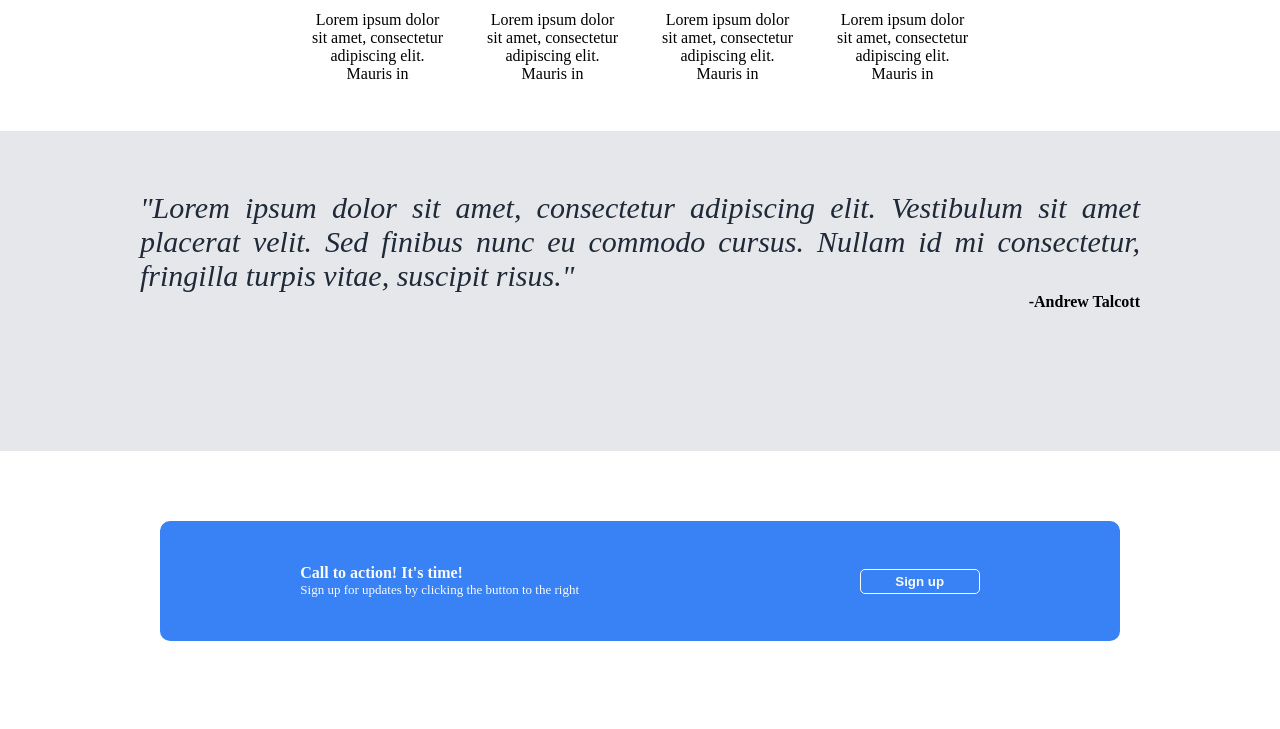
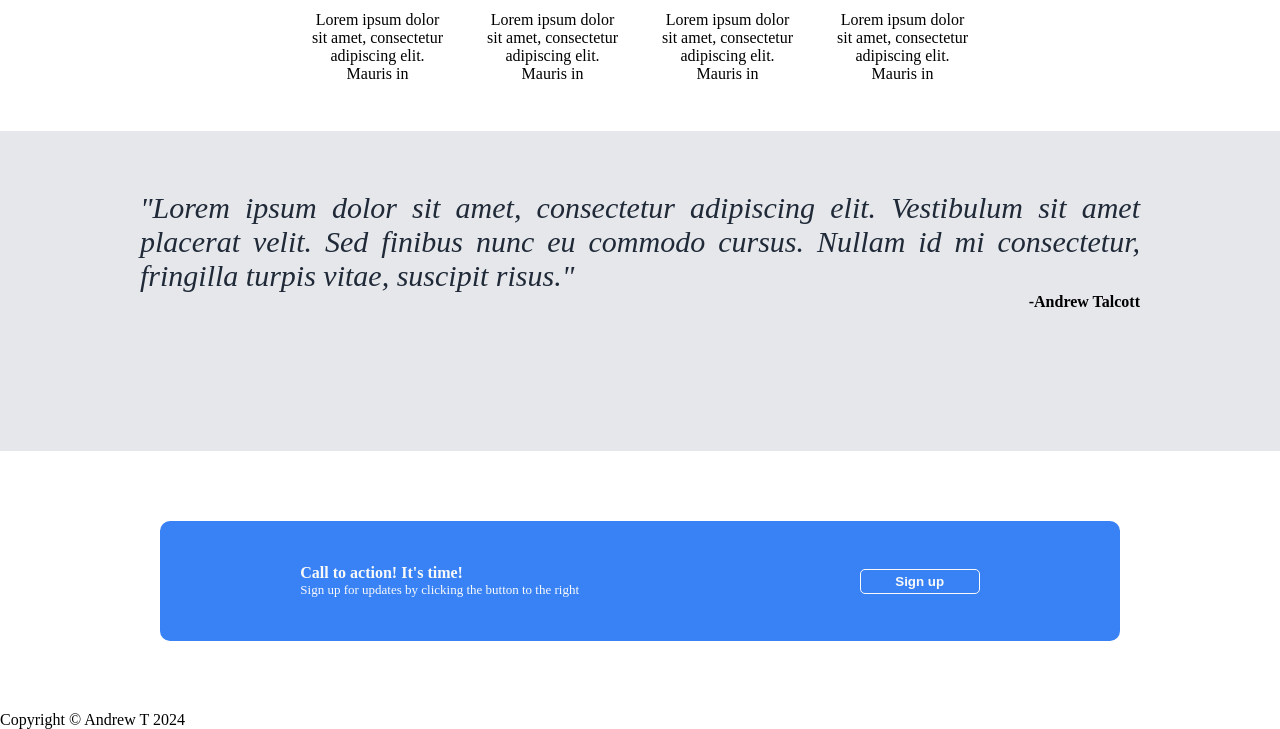
Before and after one commit to drewt0/thailand, a plain HTML site: page index.html in a window 1280 px wide. Shown: the part 741-1470 px from the top of the page. Drawn offline with Linux system fonts and the light colour scheme.

Commit message:
Completed footer html

```diff
--- a/index.html
+++ b/index.html
@@ -57,5 +57,8 @@
                 <button class="content4-button">Sign up</button>
             </div>
         </div>
+        <div class="footer">
+            <p class="footer-text">Copyright &copy; Andrew T 2024</p>
+        </div>
     </body>
 </html>
```
